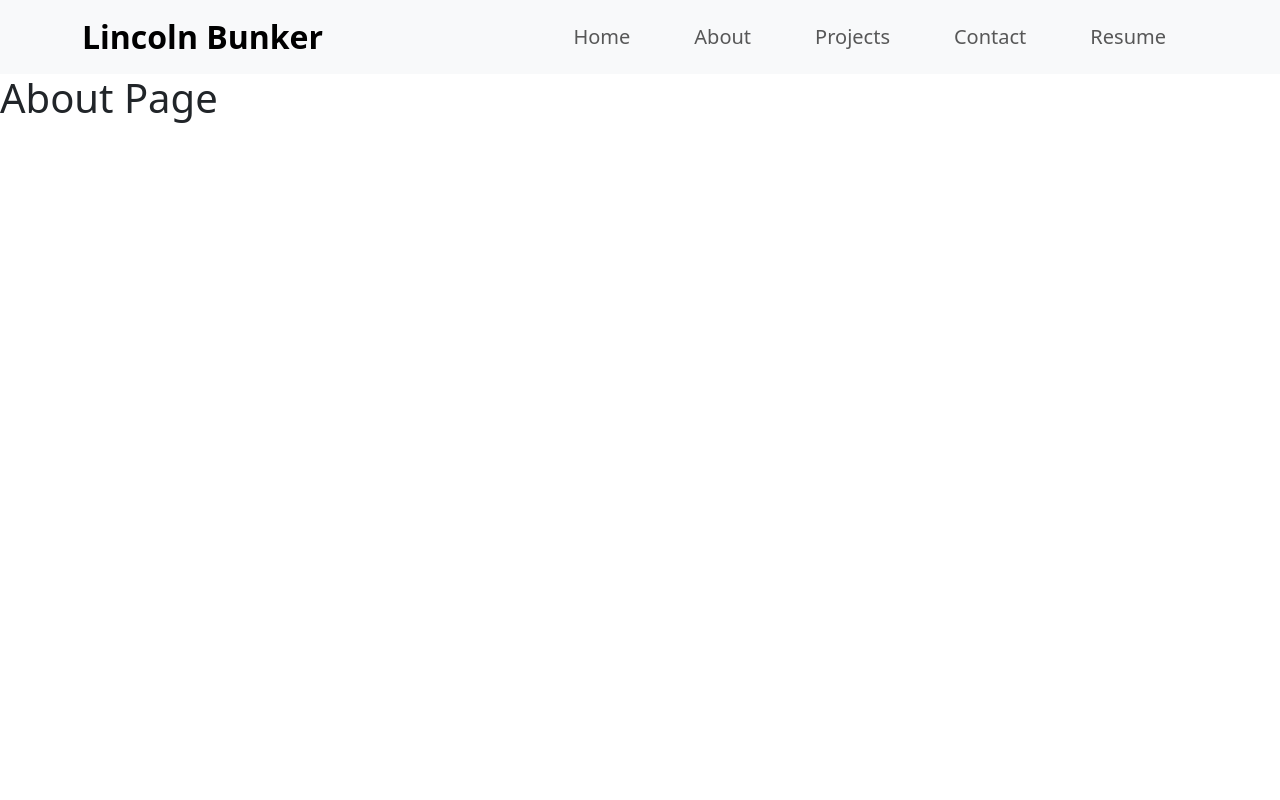
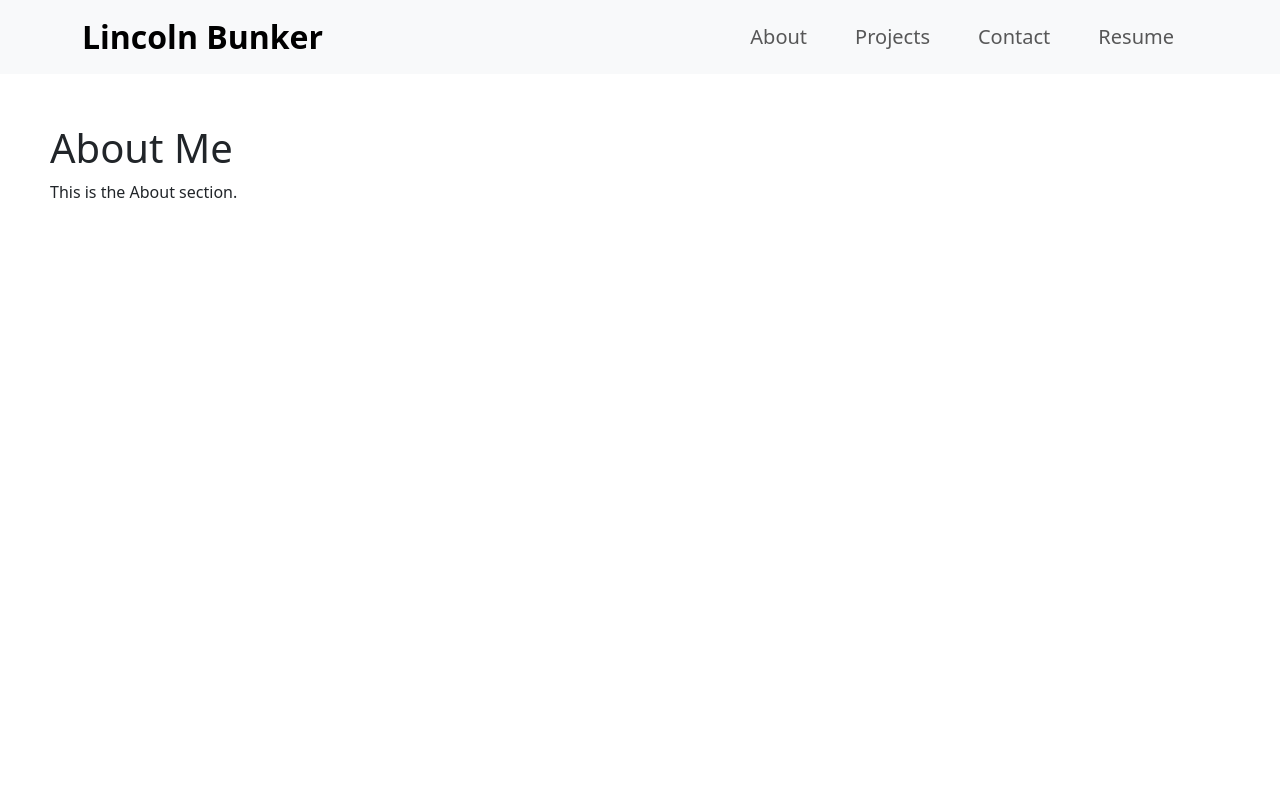
Before and after one commit to LincolnJBunker/portfolio-lincoln, a React (Vite) app: page /portfolio-lincoln/about in a window 1280 px wide. Shown: the top 800 px of the page. Built offline with nearby package versions, Linux system fonts and the light colour scheme.

Commit message:
scrollable portoflio songit add .

```diff
--- a/src/components/Navbar.tsx
+++ b/src/components/Navbar.tsx
@@ -1,54 +1,67 @@
+import { useRef } from "react";
 import { Container, Nav, Navbar } from "react-bootstrap";
-import { useNavigate } from "react-router-dom";
+
+interface Ref {
+    current: any;
+}
 
 export const AppNavbar = () => {
-  const navigate = useNavigate();
+  // Create references for each section
+  const aboutRef = useRef(null);
+  const projectsRef = useRef(null);
+  const contactRef = useRef(null);
+  const resumeRef = useRef(null);
+
+  // Function to handle smooth scrolling
+  const handleScroll = (ref: Ref) => {
+    console.log('ref', ref)
+    ref.current?.scrollIntoView({ behavior: "smooth", block: "start" });
+  };
 
   return (
-    <Navbar expand="lg" className="bg-body-tertiary">
+    <>
+      {/* Navbar */}
+      <Navbar expand="lg" className="bg-body-tertiary sticky-top">
         <Container>
-        <Navbar.Brand
-          onClick={() => navigate('/')}
-          className="fs-2 fw-bold"
-        >
-          Lincoln Bunker
-        </Navbar.Brand>
+          <Navbar.Brand className="fs-2 fw-bold">Lincoln Bunker</Navbar.Brand>
           <Navbar.Toggle aria-controls="basic-navbar-nav" />
           <Navbar.Collapse id="basic-navbar-nav">
             <Nav className="ms-auto">
-            <Nav.Link
-              onClick={() => navigate('/')}
-              className="fs-5 mx-4"
-            >
-              Home
-            </Nav.Link>
-            <Nav.Link
-              onClick={() => navigate('/about')}
-              className="fs-5 mx-4"
-            >
-              About
-            </Nav.Link>
-            <Nav.Link
-              onClick={() => navigate('/projects')}
-              className="fs-5 mx-4"
-            >
-              Projects
-            </Nav.Link>
-            <Nav.Link
-              onClick={() => navigate('/Contact')}
-              className="fs-5 mx-4"
-            >
-              Contact
-            </Nav.Link>
-            <Nav.Link
-              onClick={() => navigate('/Resume')}
-              className="fs-5 mx-4"
-            >
-              Resume
-            </Nav.Link>
+              <Nav.Link onClick={() => handleScroll(aboutRef)} className="fs-5 mx-3">About</Nav.Link>
+              <Nav.Link onClick={() => handleScroll(projectsRef)} className="fs-5 mx-3">Projects</Nav.Link>
+              <Nav.Link onClick={() => handleScroll(contactRef)} className="fs-5 mx-3">Contact</Nav.Link>
+              <Nav.Link onClick={() => handleScroll(resumeRef)} className="fs-5 mx-3">Resume</Nav.Link>
             </Nav>
           </Navbar.Collapse>
         </Container>
       </Navbar>
+
+      {/* Page Content */}
+      <div>
+        {/* About Section */}
+        <section ref={aboutRef} style={{ height: "100vh", padding: "50px" }}>
+          <h1>About Me</h1>
+          <p>This is the About section.</p>
+        </section>
+
+        {/* Projects Section */}
+        <section ref={projectsRef} style={{ height: "100vh", padding: "50px" }}>
+          <h1>Projects</h1>
+          <p>This is the Projects section.</p>
+        </section>
+
+        {/* Contact Section */}
+        <section ref={contactRef} style={{ height: "100vh", padding: "50px" }}>
+          <h1>Contact</h1>
+          <p>This is the Contact section.</p>
+        </section>
+
+        {/* Resume Section */}
+        <section ref={resumeRef} style={{ height: "100vh", padding: "50px" }}>
+          <h1>Resume</h1>
+          <p>This is the Resume section.</p>
+        </section>
+      </div>
+    </>
   );
 };
```
Lines whose indentation alone changed are shown as unchanged.
